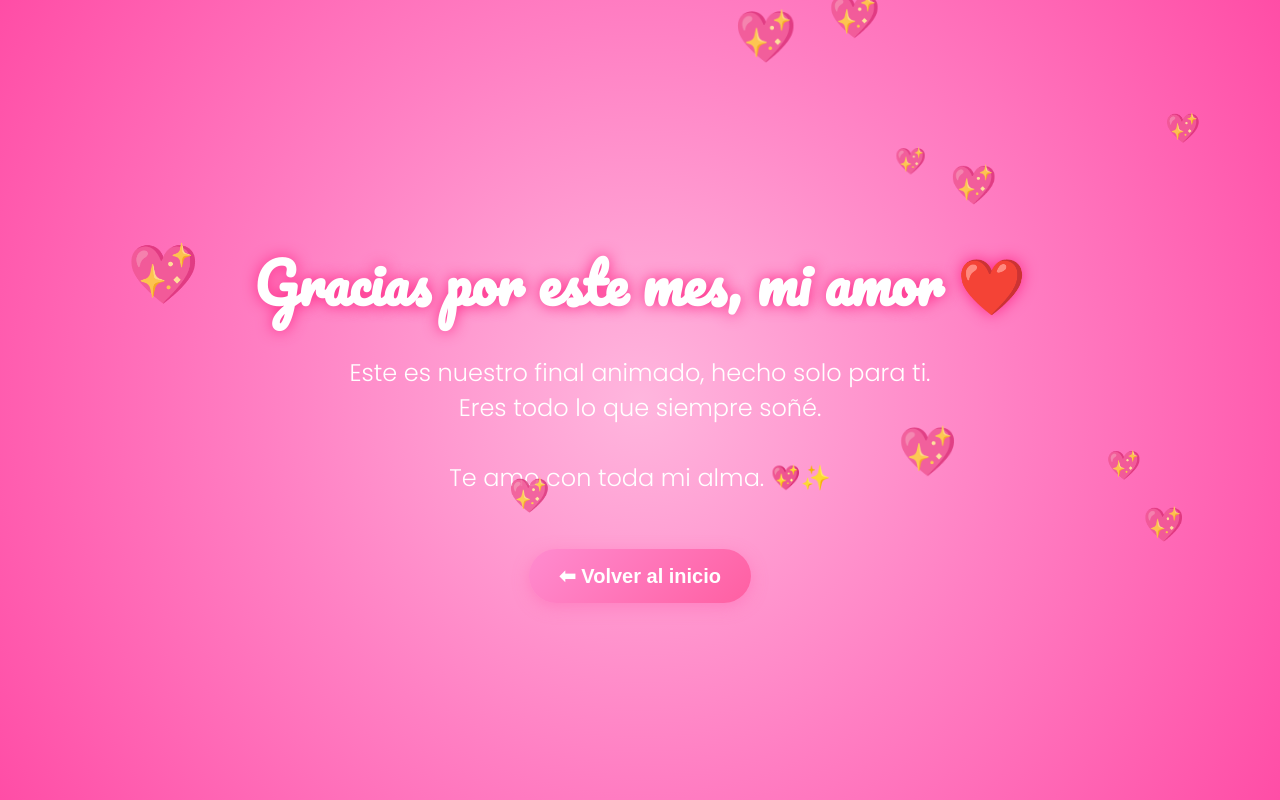
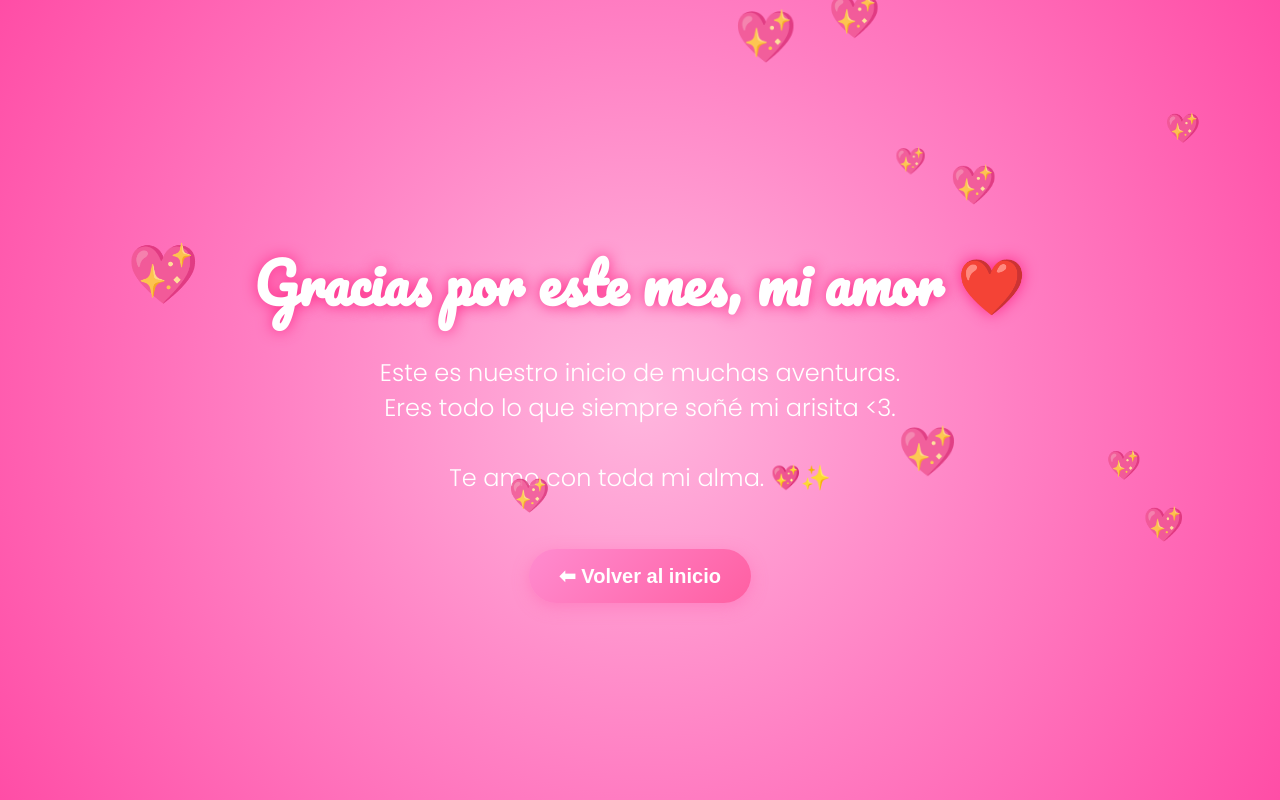
Before and after one commit to dhied43-byte/Pagina-Arisita, a plain HTML site: page sorpresa.html in a window 1280 px wide. Drawn offline with Linux system fonts and the light colour scheme.

Commit message:
sorpresa.html

```diff
--- a/sorpresa.html
+++ b/sorpresa.html
@@ -88,8 +88,8 @@ body {
 
 <div id="mensaje">
     <h1>Gracias por este mes, mi amor ❤️</h1>
-    <p>Este es nuestro final animado, hecho solo para ti.<br>
-    Eres todo lo que siempre soñé.
+    <p>Este es nuestro inicio de muchas aventuras.<br>
+    Eres todo lo que siempre soñé mi arisita <3.
     <br><br>
     Te amo con toda mi alma. 💖✨
     </p>
```
